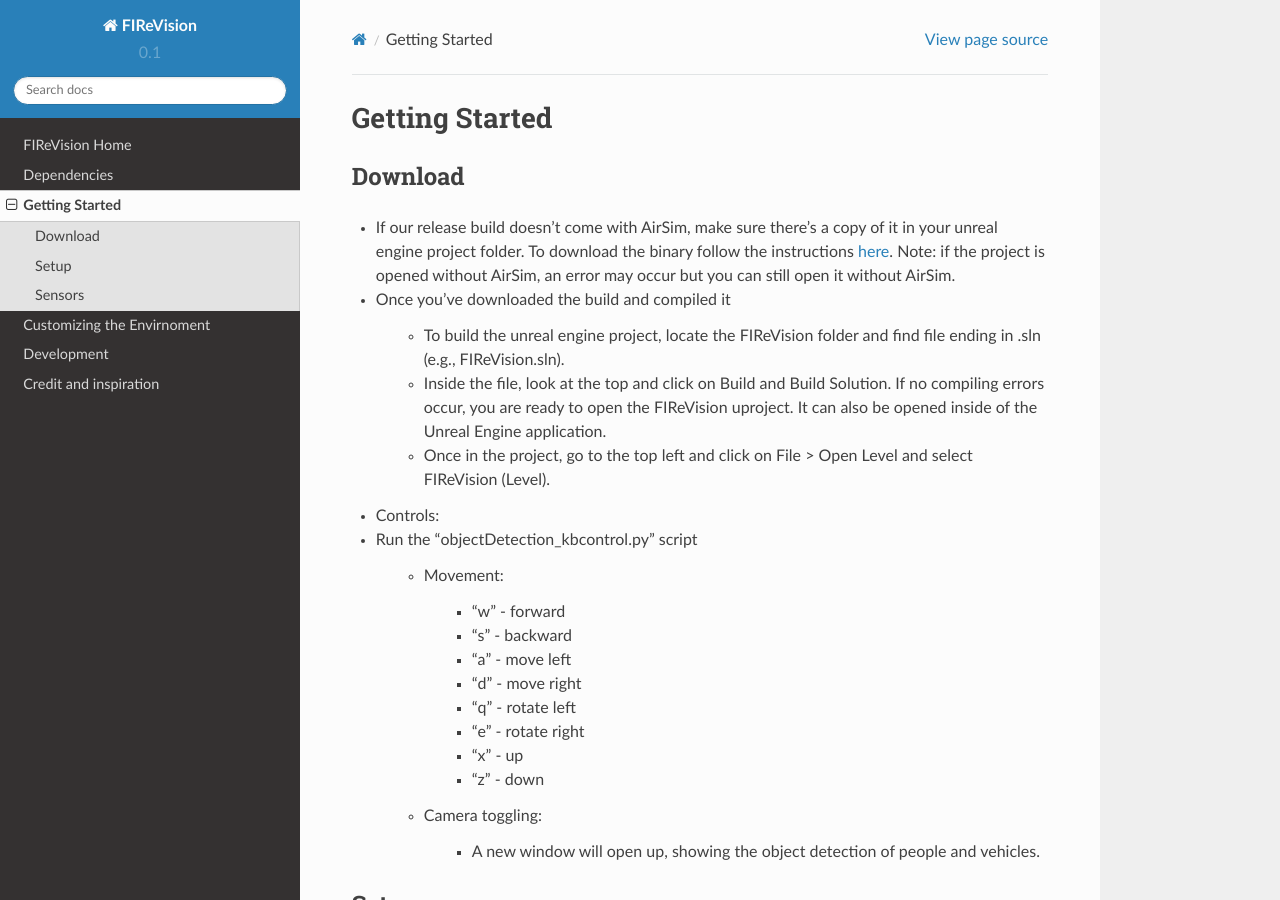
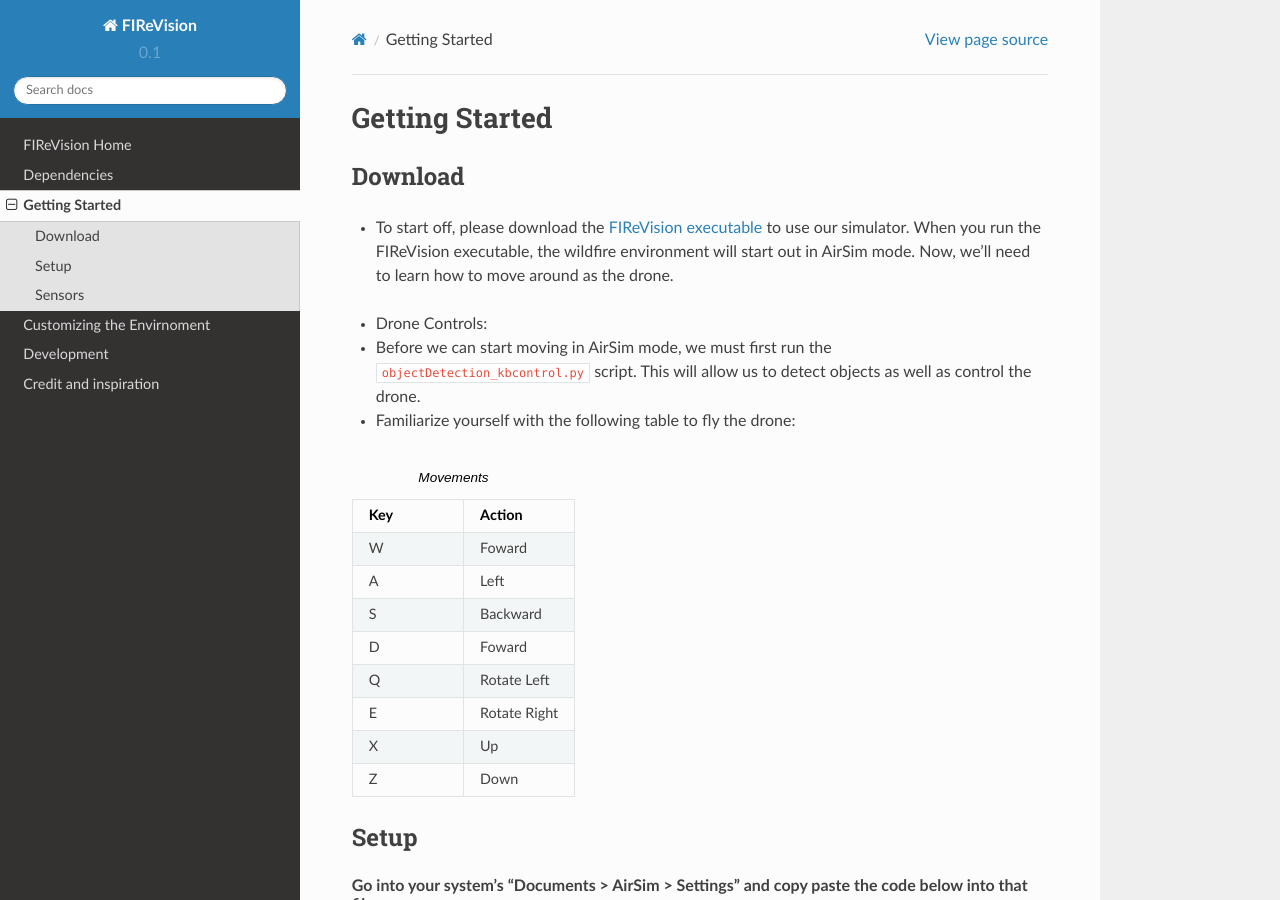
Before and after one commit to castacks/firevision_sim, a Sphinx documentation site: the page built from docs/getting_started.rst, in a window 1280 px wide and 900 px high. Built offline with Sphinx 7.4.7 and the Read the Docs theme 2.0.0, drawn with Linux system fonts in a browser that asks for light colours.

Commit message:
Commented out some text; Converted controls into table

```diff
--- a/docs/getting_started.rst
+++ b/docs/getting_started.rst
@@ -5,27 +5,41 @@
 
 Download
 --------
-- If our release build doesn’t come with AirSim, make sure there’s a copy of it in your unreal engine project folder. To download the binary follow the instructions `here <https://microsoft.github.io/AirSim/use_precompiled/>`_. Note: if the project is opened without AirSim, an error may occur but you can still open it without AirSim.
-- Once you’ve downloaded the build and compiled it
+- To start off, please download the `FIReVision executable <https://drive.google.com/file/d/1RSxQ53h_-bXE0dUa8GQ8lM2cx7LlVmB8/view?usp=sharing>`_ to use our simulator. When you run the FIReVision executable, the wildfire environment will start out in AirSim mode. Now, we'll need to learn how to move around as the drone.
+.. - If our release build doesn’t come with AirSim, make sure there’s a copy of it in your unreal engine project folder. To download the binary follow the instructions `here <https://microsoft.github.io/AirSim/use_precompiled/>`_. Note: if the project is opened without AirSim, an error may occur but you can still open it without AirSim.
+.. - Once you’ve downloaded the build and compiled it
 
     - To build the unreal engine project, locate the FIReVision folder and find file ending in .sln (e.g., FIReVision.sln).
     - Inside the file, look at the top and click on Build and Build Solution. If no compiling errors occur, you are ready to open the FIReVision uproject. It can also be opened inside of the Unreal Engine application.
-    - Once in the project, go to the top left and click on File > Open Level and select FIReVision (Level).
+.. - Once in the project, go to the top left and click on File > Open Level and select FIReVision (Level).
 
-- Controls:
-- Run the “objectDetection_kbcontrol.py” script
+- Drone Controls:
+- Before we can start moving in AirSim mode, we must first run the ``objectDetection_kbcontrol.py`` script. This will allow us to detect objects as well as control the drone.
+- Familiarize yourself with the following table to fly the drone:
 
-    - Movement:
+.. list-table:: Movements
+   :widths: 25 25
+   :header-rows: 1
 
-        - “w” - forward
-        - “s” - backward
-        - “a” - move left
-        - “d” - move right
-        - “q” - rotate left
-        - “e” - rotate right
-        - “x” - up
-        - “z” - down
-
+   * - Key
+     - Action
+   * - W
+     - Foward
+   * - A
+     - Left
+   * - S
+     - Backward
+   * - D
+     - Foward
+   * - Q
+     - Rotate Left
+   * - E
+     - Rotate Right
+   * - X
+     - Up
+   * - Z
+     - Down
+..
     - Camera toggling:
 
         - A new window will open up, showing the object detection of people and vehicles.
```
